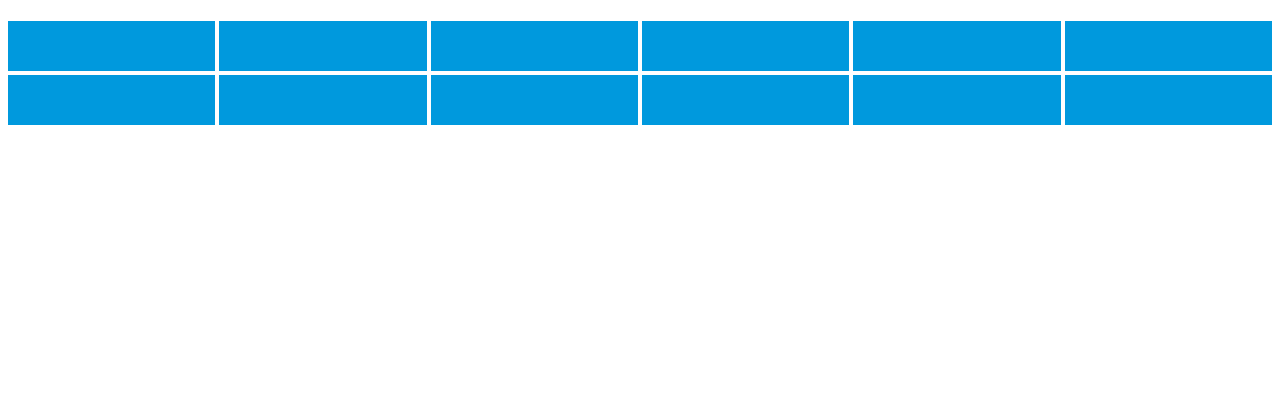
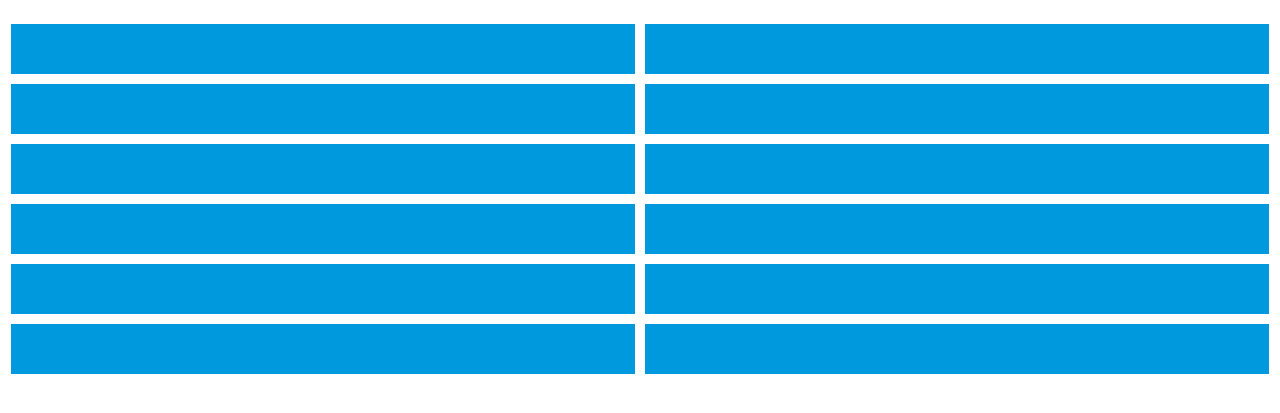
Before and after one commit to vascorebolo/flexbox-grid-helper, a website: page index.html in a window 1280 px wide. Shown: the part 61-474 px from the top of the page. Drawn offline with Linux system fonts and the light colour scheme.

Commit message:
Merge master to development, fix some issues

```diff
--- a/main.scss
+++ b/main.scss
@@ -1,4 +1,4 @@
-@import 'flexbox-grid-helper';
+@import 'dist/flexbox-grid-helper';
 
 $blue: #09d;
 
--- a/package.json
+++ b/package.json
@@ -1,6 +1,6 @@
 {
   "name": "flexbox-grid-helper",
-  "version": "1.0.0",
+  "version": "1.0.1",
   "description": "Simple and useful mixins to make flex grids in Sass.",
   "main": "index.js",
   "repository": {
```
Also changed, not shown: dist/_flexbox-grid-helper.scss, main.css, readme.md, 1 other file.
